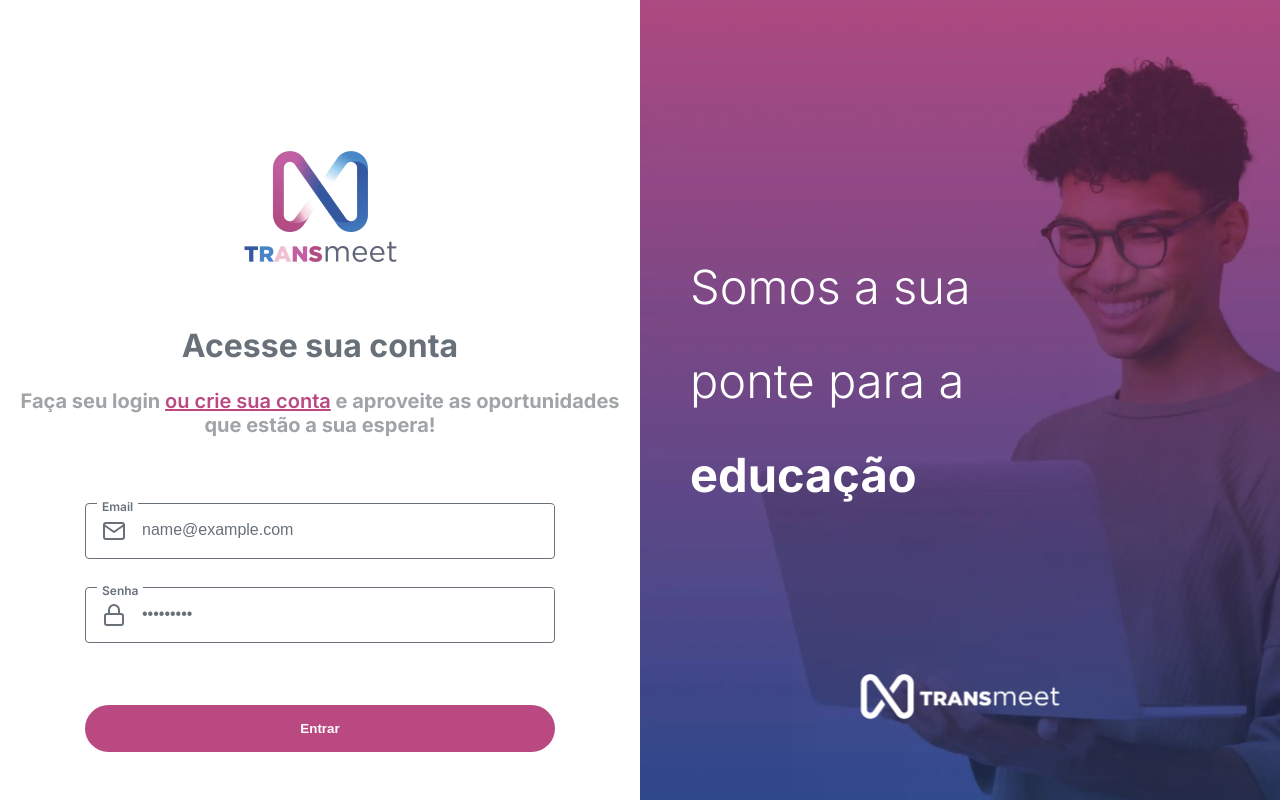
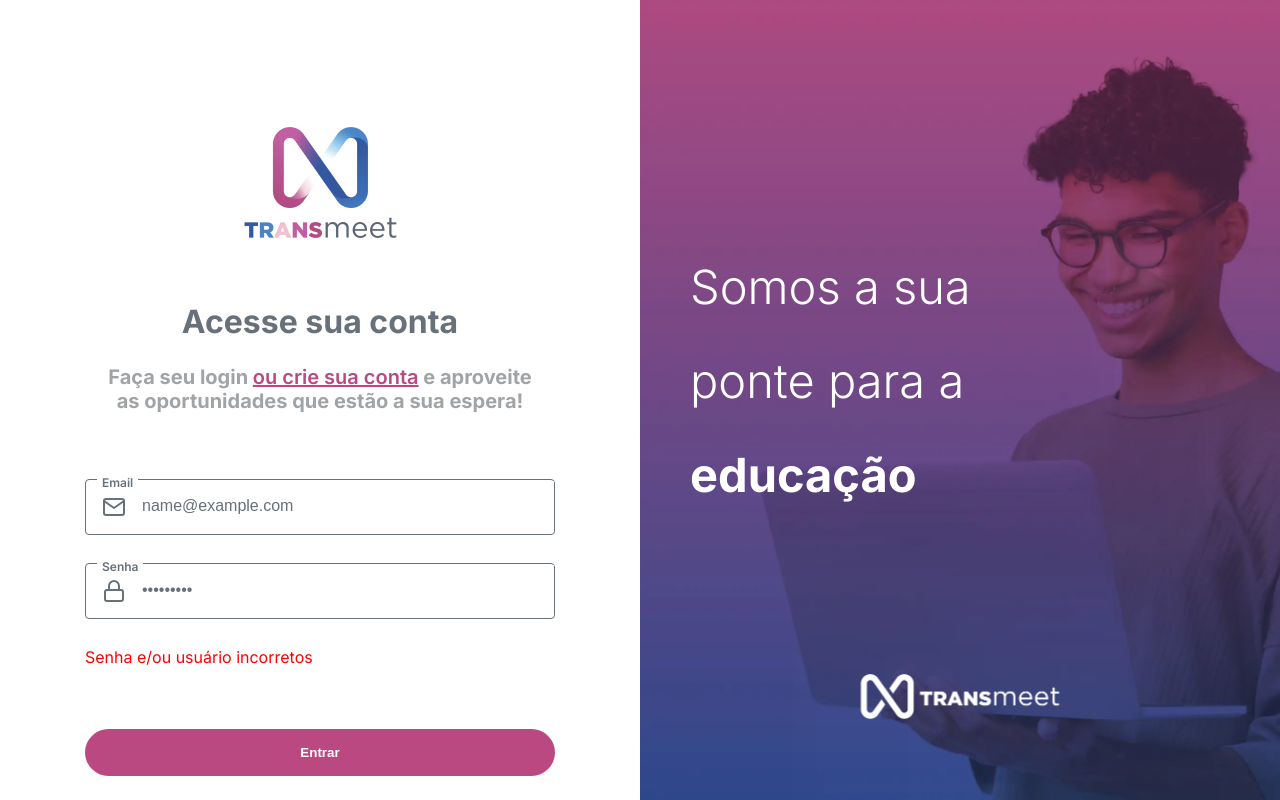
Before and after one commit to francisko-rezende/transmeet-web-js, a React (Create React App) app: page / in a window 1280 px wide. Both pictures are taken after typing "name@example.com", "Sample123" into the empty fields and a click on the button "Entrar". Built offline with nearby package versions, Linux system fonts and the light colour scheme; no server answers.

Commit message:
feat: implement error handling for login page

```diff
--- a/src/pages/Login/Login.jsx
+++ b/src/pages/Login/Login.jsx
@@ -9,26 +9,47 @@ import { ReactComponent as LockIcon } from "../../assets/lock.svg";
 import { ReactComponent as MailIcon } from "../../assets/mail.svg";
 import TransmeetLogo from "../../assets/logo-login.webp";
 import WhiteTransmeetLogo from "../../assets/logo-white.webp";
+import Loading from "../../components/Loading";
 
 const Login = () => {
   const [loginData, setLoginData] = React.useState({ email: "", password: "" });
+  const [isLoading, setIsLoading] = React.useState(false);
+  const [error, setError] = React.useState(false);
 
   const { userData, setUserData } = React.useContext(UserContext);
   const navigate = useNavigate();
 
   const logIn = async (loginData) => {
+    const testSponsor = {
+      email: "ponto@frio.com.br",
+      password: "PontoFrio123",
+    };
+
+    const testUser = {
+      email: "steve.magal@email.com",
+      password: "SteveMagal123",
+    };
+
+    try {
+      setIsLoading(true);
+      setError(null);
+      console.log(loginData);
       const {
         data: { access_token, account },
       } = await api.post("/login", loginData);
 
       setUserData({ access_token: access_token, account: account });
 
-    if (userData.access_token && userData.account.typeId === 1) {
+      if (access_token && account.typeId === 1) {
         navigate("/usuario");
       }
 
-    if (userData.access_token && userData.account.typeId === 2)
-      navigate("/sponsor");
+      if (access_token && account.typeId === 2) navigate("/sponsor");
+    } catch (err) {
+      setError(true);
+    } finally {
+      setIsLoading(false);
+    }
   };
 
   return (
@@ -75,8 +96,15 @@ const Login = () => {
                 }
                 required
               />
+              {!!error && (
+                <p style={{ color: "red" }}>Senha e/ou usuário incorretos</p>
+              )}
             </S.InputsWrapper>
             {/* <S.Link>Esqueci minha senha</S.Link> */}
+            {isLoading ? (
+              // <Button disabled>Carregando...</Button>
+              <Loading />
+            ) : (
               <Button
                 type="submit"
                 onClick={(e) => {
@@ -86,6 +114,7 @@ const Login = () => {
               >
                 Entrar
               </Button>
+            )}
           </S.Form>
         </S.LoginWrapper>
       </div>
--- a/src/pages/Login/Login.styles.js
+++ b/src/pages/Login/Login.styles.js
@@ -26,6 +26,7 @@ export const LoginWrapper = styled.div`
   display: grid;
   place-content: center;
   justify-items: center;
+  padding: 0 1rem;
 `;
 
 export const Form = styled.form`
@@ -58,6 +59,7 @@ export const Title = styled.h1`
 export const Subtitle = styled.h2`
   margin-bottom: 66px;
   text-align: center;
+  max-width: 70%;
 
   ${({ theme }) => css`
     color: ${theme.colors.typographyColors.grayLight};
@@ -66,6 +68,7 @@ export const Subtitle = styled.h2`
 `;
 
 export const Link = styled(RouterLink)`
+  /* position: relative; */
   text-decoration: underline;
 
   ${({ theme }) => css`
@@ -74,7 +77,29 @@ export const Link = styled(RouterLink)`
 
     &:hover {
       color: ${theme.colors.secondaryColor.secondaryDark};
+      color: "red";
+
+      /* &::after {
+        content: "";
+        position: absolute;
+        display: block;
+         bottom: -1rem;
+        height: 2px;
+        background: ${theme.colors.secondaryColor.secondary};
+        animation: hoverAnimation 0.3s forwards;
+      } */
     }
+
+    /* @keyframes hoverAnimation {
+      from {
+        width: 0;
+        left: 50%;
+      }
+      to {
+        width: 100%;
+        left: 0;
+      }
+    } */
   `}
 `;
 
```
Lines whose indentation alone changed are shown as unchanged.
